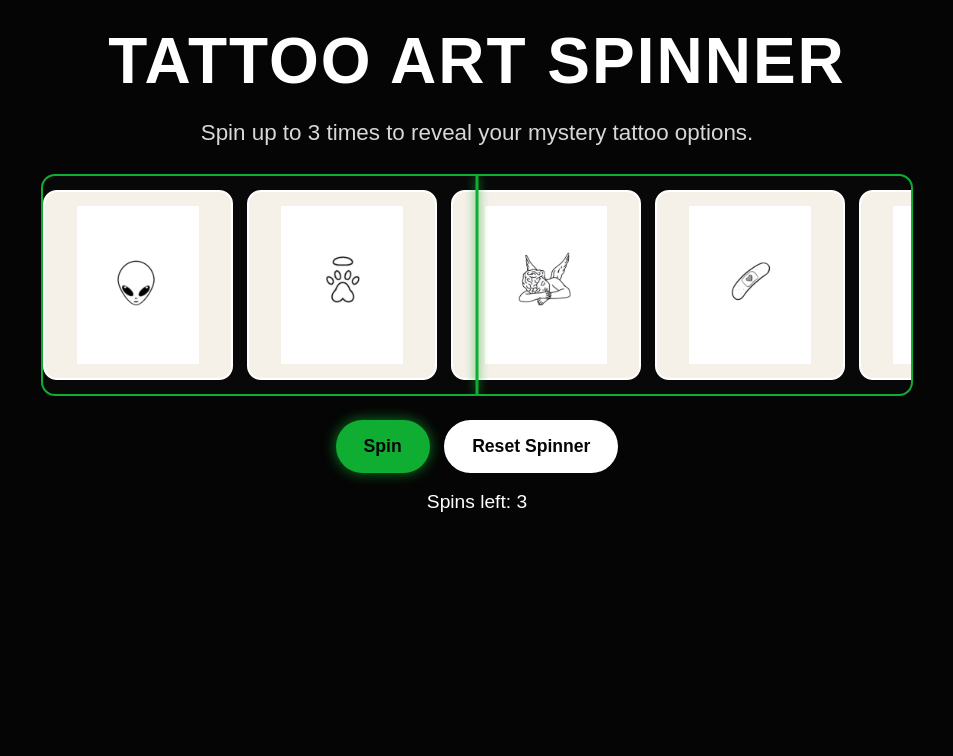
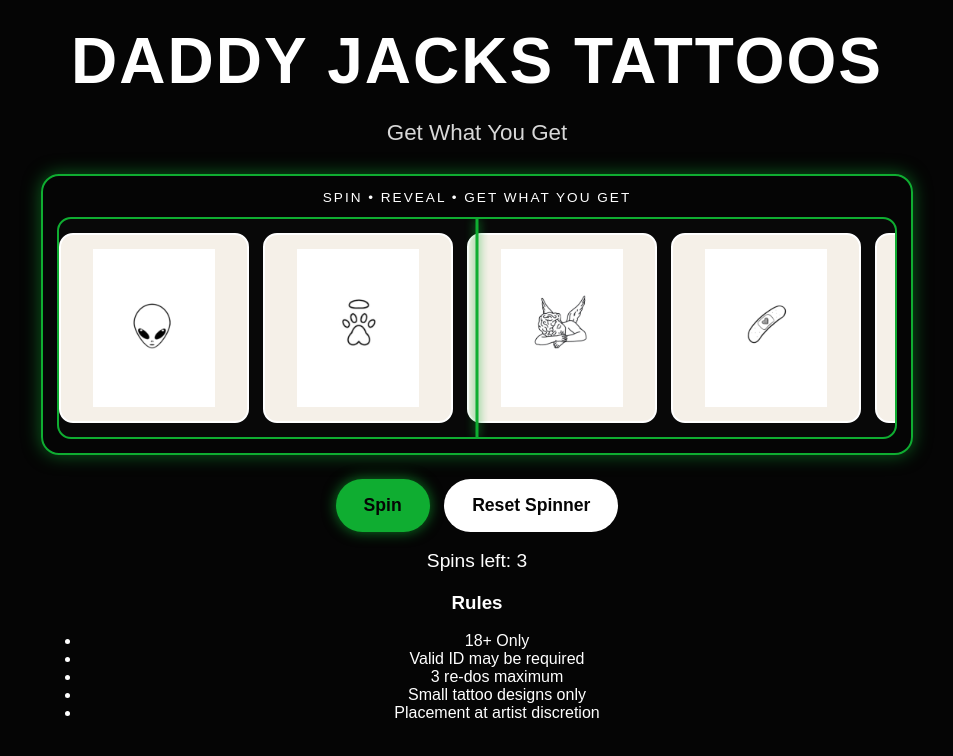
Before and after one commit to hanncruss/Tattoo-Art-Spinner, a plain HTML site: page index.html in a window 1280 px wide. Shown: the whole page, without its empty margins (163-1116 px from the left). Drawn offline with Linux system fonts and the light colour scheme.

Commit message:
Update index.html

```diff
--- a/index.html
+++ b/index.html
@@ -1,40 +1,70 @@
 <!DOCTYPE html>
 <html lang="en">
 <head>
-  <meta charset="UTF-8" />
-  <meta name="viewport" content="width=device-width, initial-scale=1.0" />
+  <meta charset="UTF-8">
+  <meta name="viewport" content="width=device-width, initial-scale=1.0">
 
-  <title>Tattoo Art Spinner</title>
+  <title>Daddy Jacks Tattoos - Get What You Get</title>
 
-  <link rel="stylesheet" href="style.css" />
+  <link rel="stylesheet" href="style.css">
 </head>
 
 <body>
   <main class="app">
-    <h1>Tattoo Art Spinner</h1>
+
+    <h1>Daddy Jacks Tattoos</h1>
 
     <p class="subtitle">
-      Spin up to 3 times to reveal your mystery tattoo options.
+      Get What You Get
     </p>
 
-    <div class="spinner-window">
-      <div class="pointer"></div>
-      <div id="spinnerTrack" class="spinner-track"></div>
+    <div class="spinner-panel">
+
+      <p class="spinner-instruction">
+        SPIN • REVEAL • GET WHAT YOU GET
+      </p>
+
+      <div class="spinner-window">
+        <div class="pointer"></div>
+        <div id="spinnerTrack" class="spinner-track"></div>
+      </div>
+
     </div>
 
     <button id="spinButton">Spin</button>
-    <button id="resetButton">Reset Spinner</button>
 
-    <p id="spinCount">Spins left: 3</p>
+    <button id="resetButton">
+      Reset Spinner
+    </button>
+
+    <p id="spinCount">
+      Spins left: 3
+    </p>
 
     <section id="result" class="result hidden">
-      <h2>Your Selected Tattoos</h2>
+
+      <h2>Your Tattoo Is...</h2>
 
       <div id="selectedGallery" class="selected-gallery"></div>
+
     </section>
+
+    <div class="rules-section">
+
+      <h3>Rules</h3>
+
+      <ul>
+        <li>18+ Only</li>
+        <li>Valid ID may be required</li>
+        <li>3 re-dos maximum</li>
+        <li>Small tattoo designs only</li>
+        <li>Placement at artist discretion</li>
+      </ul>
+
+    </div>
+
   </main>
 
   <script src="script.js"></script>
 </body>
-</html></body>
 </html>
```
